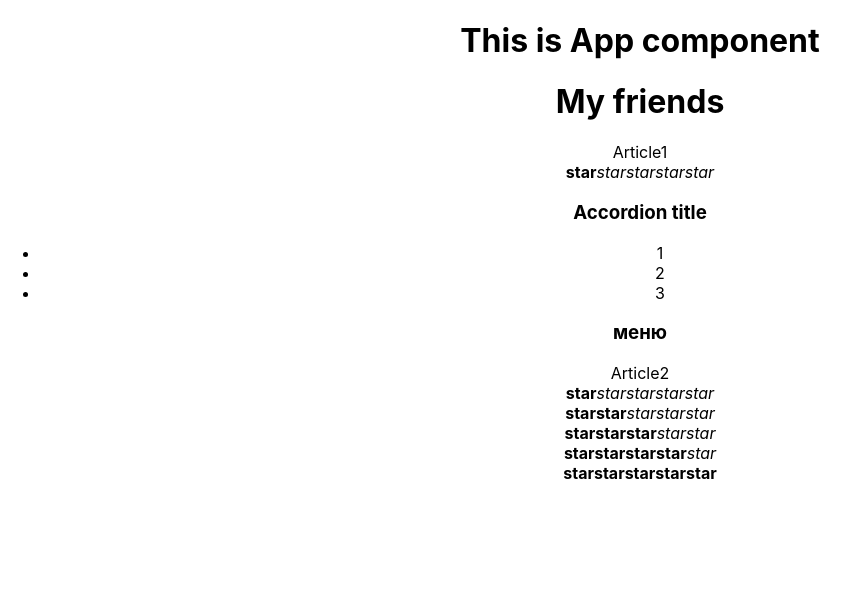
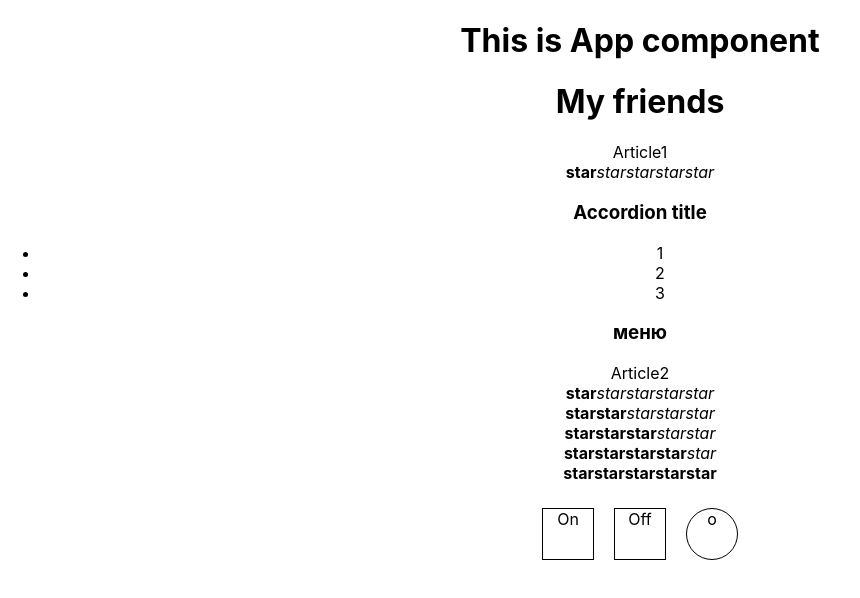
Before and after one commit to KristinaFinck/react-kabzda, a React (Create React App) app: page / in a window 1280 px wide. Shown: the top 598 px of the page, without its empty margins (0-860 px from the left). Built offline with nearby package versions, Linux system fonts and the light colour scheme.

Commit message:
creating components On Off Round

```diff
--- a/src/App.tsx
+++ b/src/App.tsx
@@ -1,11 +1,12 @@
 import React from 'react';
 import logo from './logo.svg';
 import './App.css';
-import {Rating} from "./Rating";
-import {Accordion} from "./Accordion";
+import {Rating} from "./component/Rating";
+import {Accordion} from "./component/Accordion";
+import {Off, On, Round} from "./component/OnOff";
+
 
 function App() {
-    debugger
     // полезное что-то
     // обязана вернуть JSX
     return (
@@ -23,6 +24,9 @@ function App() {
             <Rating value = {3} />
             <Rating value = {4} />
             <Rating value = {5} />
+            <On/>
+            <Off/>
+            <Round/>
         </div>
     );
 }
--- a/src/Accordion.tsx
+++ b/src/component/Accordion.tsx
@@ -1,5 +1,5 @@
 import React from 'react';
-import App from "./App";
+import App from "../App";
 type AccordionPropsType = {
     titleValue: string,
     collapsed: boolean
--- /dev/null
+++ b/src/component/OnOff.css
@@ -0,0 +1,27 @@
+.on {
+    display: inline-block;
+    width: 50px;
+    height: 50px;
+    border: black 1px solid;
+    margin-left: 10px;
+    margin-right: 10px;
+}
+.off {
+    display: inline-block;
+    width: 50px;
+    height: 50px;
+    border: black 1px solid;
+    margin-left: 10px;
+    margin-right: 10px;
+}
+.round {
+    display: inline-block;
+    width: 50px;
+    height: 50px;
+    border: black 1px solid;
+    border-radius: 50%;
+    margin-left: 10px;
+    margin-right: 10px;
+    margin-top: 25px;
+
+}
--- /dev/null
+++ b/src/component/OnOff.tsx
@@ -0,0 +1,26 @@
+import React from 'react';
+import "./OnOff.css"
+export const On = (props: any) => {
+    return (
+
+        <div className="on">
+            On
+        </div>
+    )
+}
+export const Off = (props: any) => {
+    return (
+        <div className="off">
+            Off
+        </div>
+    )
+}
+
+export const Round = (props: any) => {
+    return (
+        <div className="round">
+         o
+        </div>
+
+    )
+}
```
Also changed, not shown: src/component/Rating.tsx (renamed from src/Rating.tsx).
